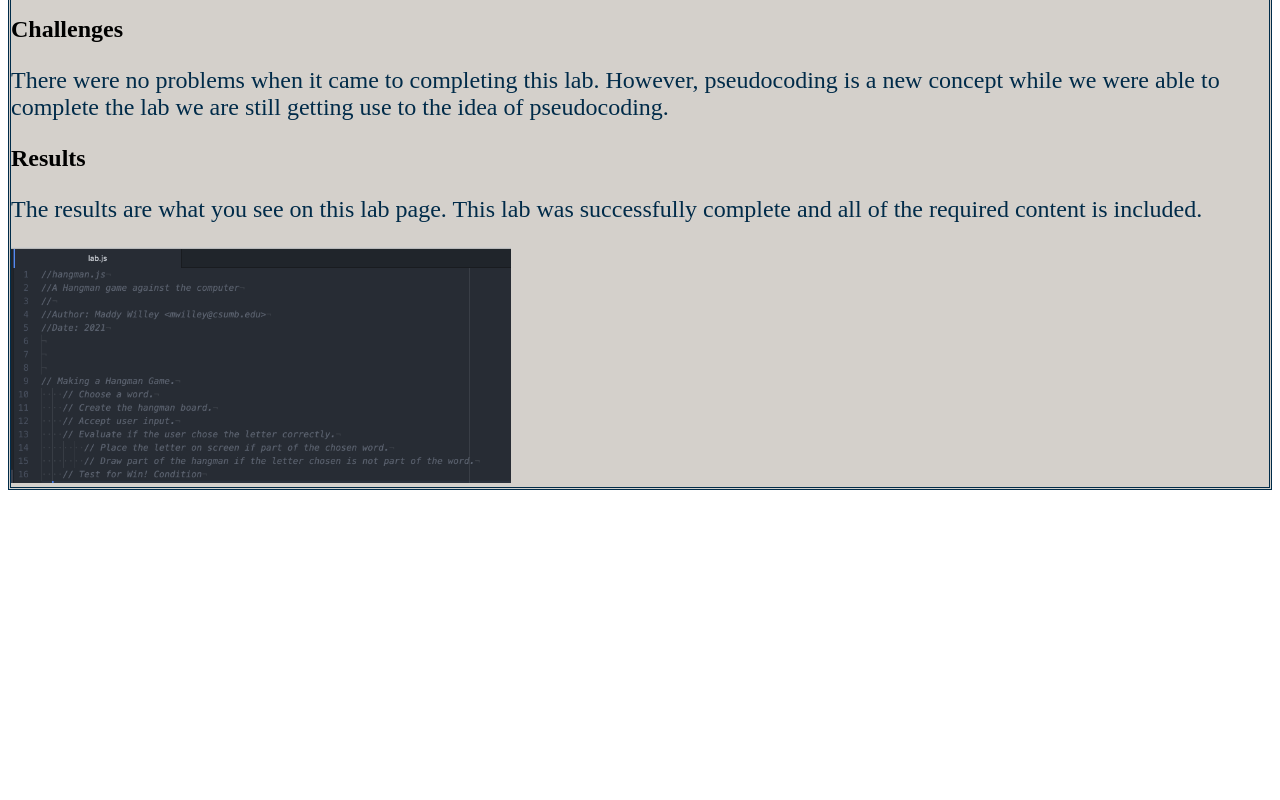
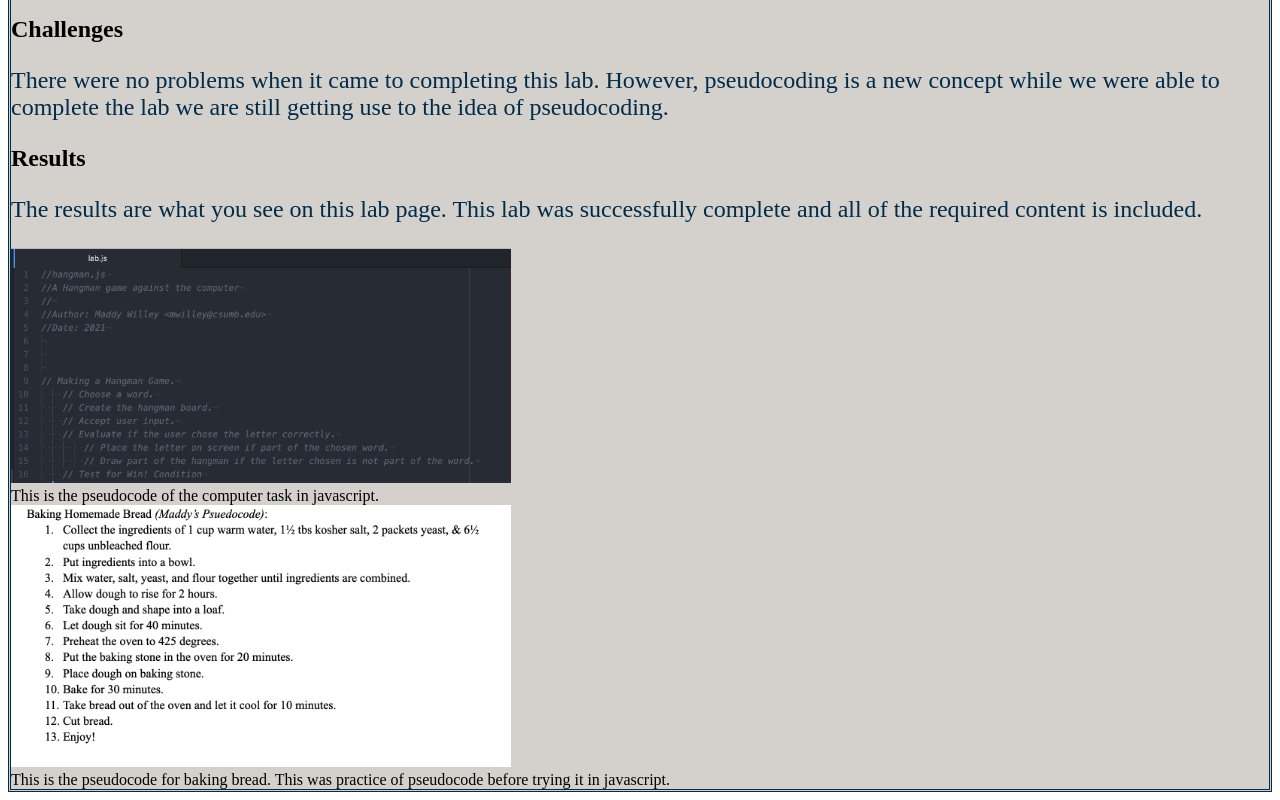
Before and after one commit to Maddy8624/cst252, a plain HTML site: page lab4/index.html in a window 1280 px wide. Shown: the part 335-1135 px from the top of the page. Before the commit the page ends 833 px from the top, so only its background shows below. Drawn offline with Linux system fonts and the light colour scheme.

Commit message:
Lab 4 updated

```diff
--- a/lab4/index.html
+++ b/lab4/index.html
@@ -21,6 +21,10 @@
 			of the required content is included. </p>
 
 		<img src=img/hangman.png>
+		<figcaption> This is the pseudocode of the computer task in javascript. </figcaption>
+
+		<img src=img/bread.png>
+		<figcaption> This is the pseudocode for baking bread. This was practice of pseudocode before trying it in javascript. </figcaption>
 
 		</div>
 
```
Also changed, not shown: lab4/img/bread.png (added).
